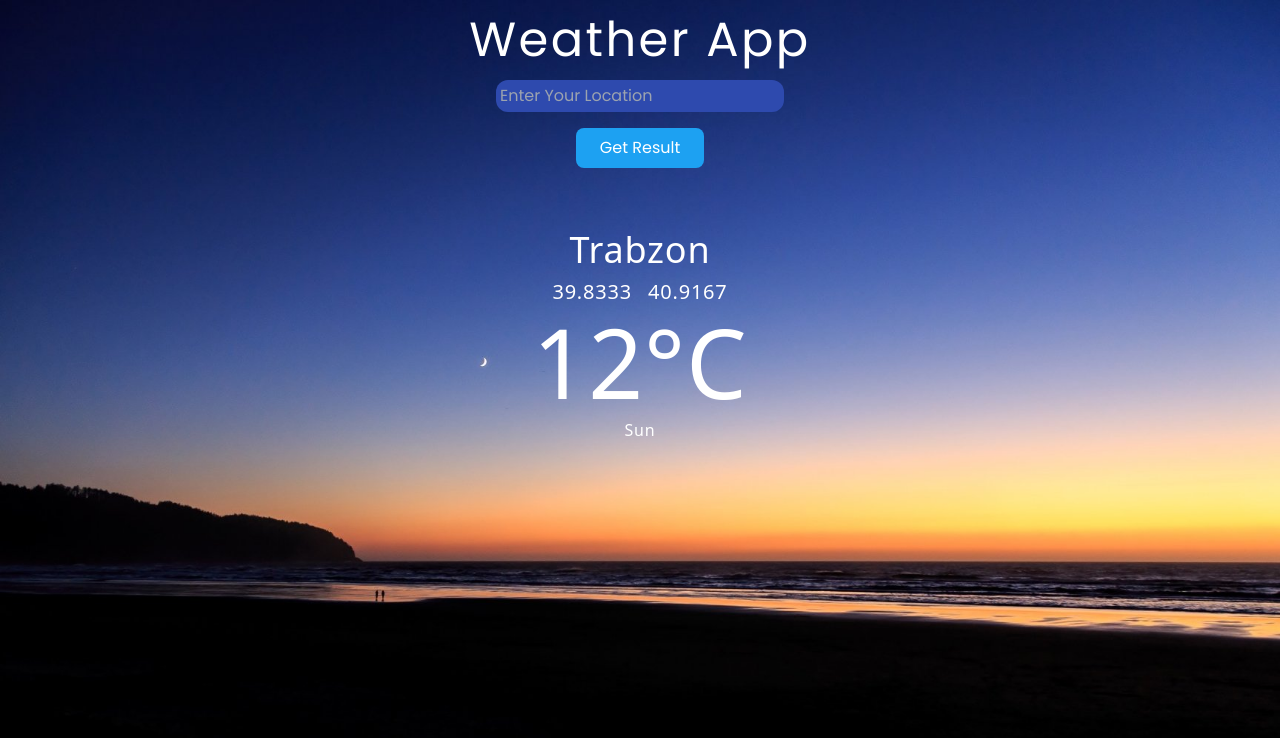
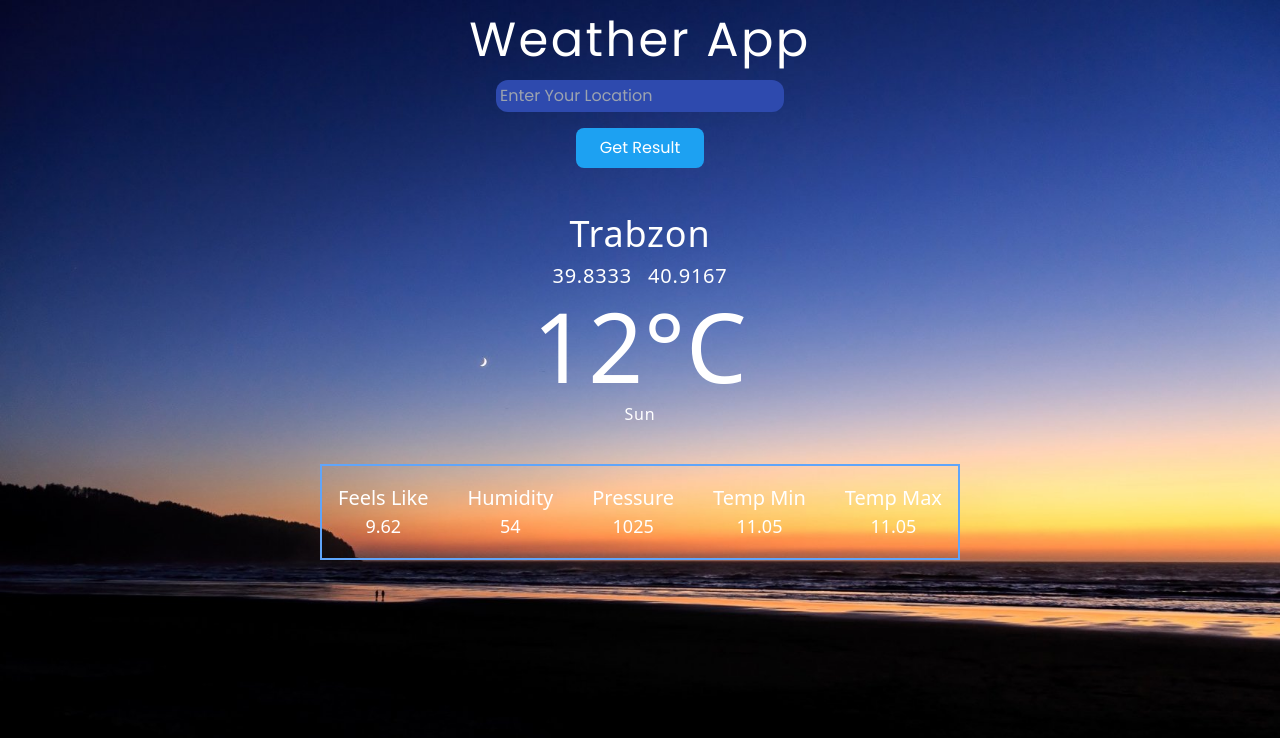
Before and after one commit to nesathanozturk/weather-app, a React (Create React App) app: page / in a window 1280 px wide. Shown: the top 738 px of the page. Built offline with nearby package versions, Linux system fonts and the light colour scheme.

Commit message:
style: edited details

```diff
--- a/src/App.js
+++ b/src/App.js
@@ -11,6 +11,7 @@ function App() {
     <div className="App w-full h-screen m-0 p-0 box-border">
       <Header cities={cities} setCities={setCities} />
       <Weather />
+      <WeatherDetails />
     </div>
   );
 }
--- a/src/components/Weather.js
+++ b/src/components/Weather.js
@@ -1,6 +1,6 @@
 function Weather() {
   return (
-    <div className="container w-[40rem] h-[20rem] flex flex-col justify-center items-center m-auto text-white tracking-wider">
+    <div className="container w-[40rem] h-[18rem] flex flex-col justify-center items-center m-auto text-white tracking-wider">
       <div className="location_name">
         <p>Trabzon</p>
       </div>
--- a/src/components/WeatherDetails.js
+++ b/src/components/WeatherDetails.js
@@ -1,5 +1,28 @@
 function WeatherDetails() {
-  return <div>WeatherDetails</div>;
+  return (
+    <div className="details text-center text-white w-[40rem] h-[6rem] p-4 flex justify-between items-center m-auto border-2 border-blue-400">
+      <div className="feels_like">
+        <p className="details_header">Feels Like</p>
+        <p className="details_result">9.62</p>
+      </div>
+      <div className="humidity">
+        <p className="details_header">Humidity</p>
+        <p className="details_result">54</p>
+      </div>
+      <div className="pressure">
+        <p className="details_header">Pressure</p>
+        <p className="details_result">1025</p>
+      </div>
+      <div className="temp_min">
+        <p className="details_header">Temp Min</p>
+        <p className="details_result">11.05</p>
+      </div>
+      <div className="temp_max">
+        <p className="details_header">Temp Max</p>
+        <p className="details_result">11.05</p>
+      </div>
+    </div>
+  );
 }
 
 export default WeatherDetails;
--- a/src/index.css
+++ b/src/index.css
@@ -5,11 +5,19 @@
 @tailwind utilities;
 @layer components {
   body {
-    background: url("./assets/sunset.jpg") no-repeat center/cover;
+    background: url("./assets/sunset.jpg") no-repeat center center/cover;
   }
   .location_name,
   weather {
     font-size: 2.25rem;
     line-height: 2.5rem;
   }
+  .details_header {
+    font-size: 1.25rem;
+    line-height: 1.75rem;
+  }
+  .details_result {
+    font-size: 1.125rem;
+    line-height: 1.75rem;
+  }
 }
```
